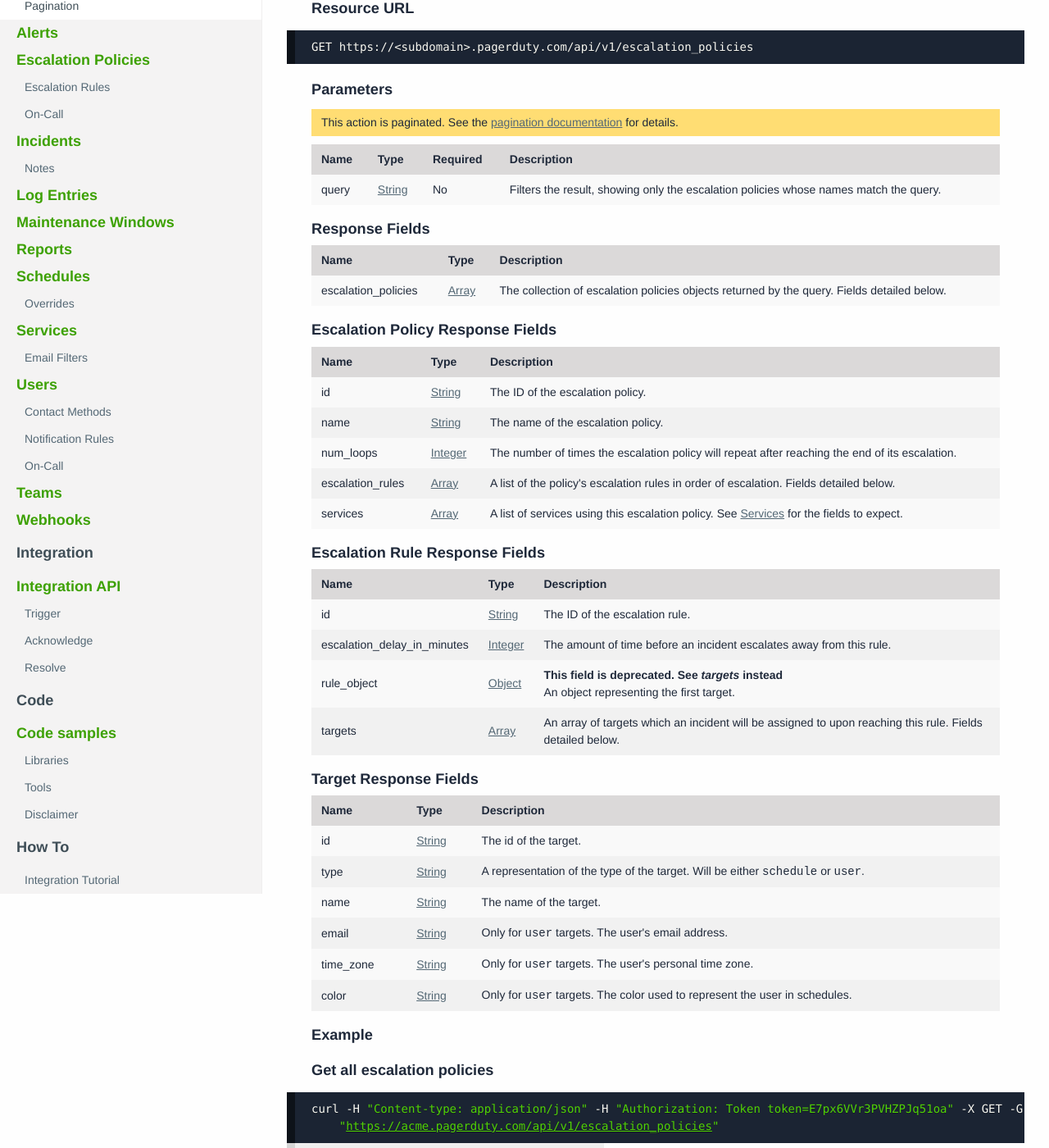
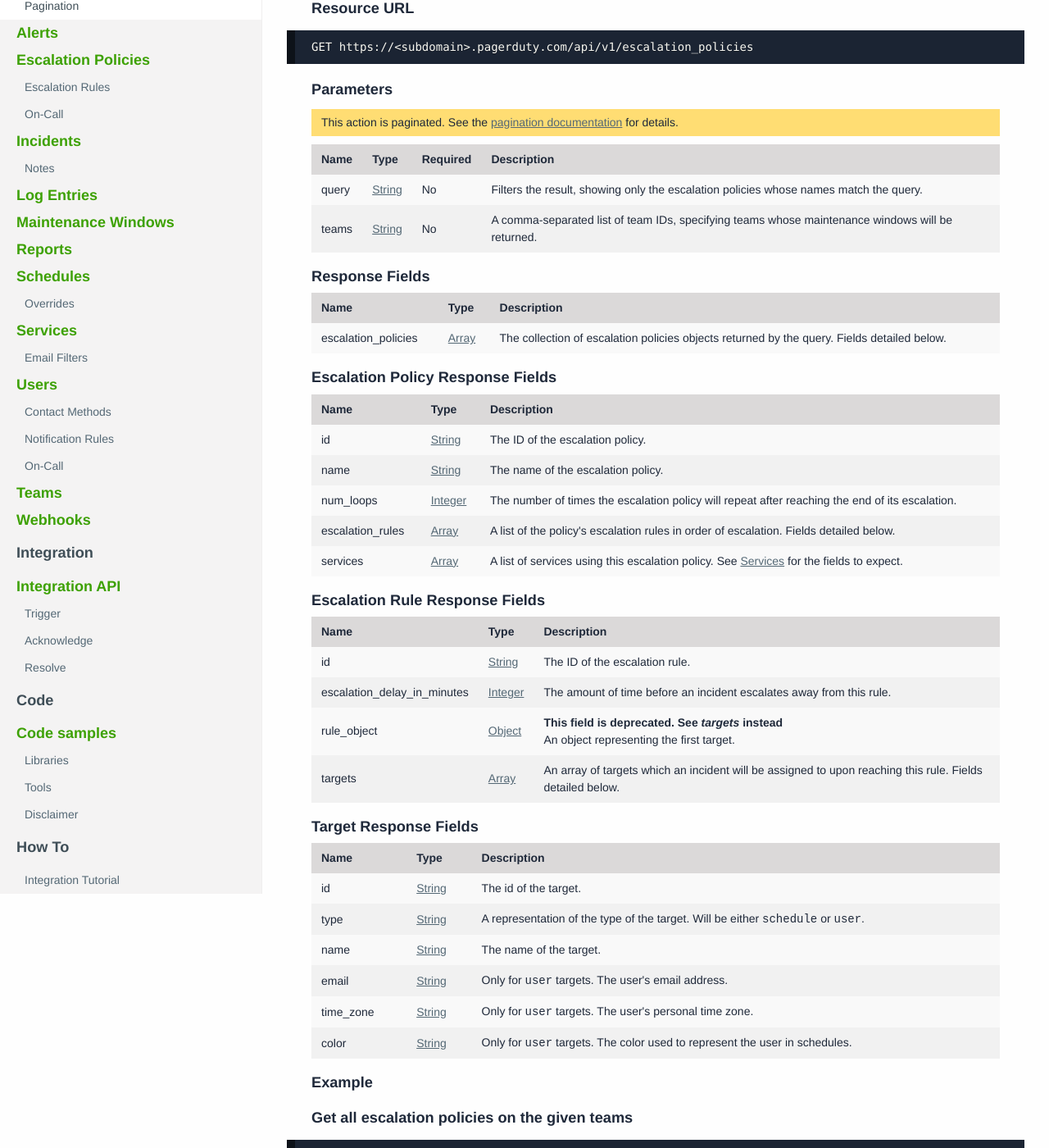
Before and after one commit to h4dz/devdocs, a Jekyll site: the page built from source/documentation/rest/escalation_policies/list.html, in a window 1280 px wide and 1400 px high, scrolled down 249 px. Shown: the whole window at 82% size. Built offline with Jekyll 4.4.1, drawn with Linux system fonts in a browser that asks for light colours; some web fonts are replaced; some of the changed text lies outside the part shown.

Commit message:
Added teams parameter and example to escalation_policies#list
[IN-169]

```diff
--- a/source/documentation/rest/escalation_policies/list.html
+++ b/source/documentation/rest/escalation_policies/list.html
@@ -73,6 +73,20 @@ GET https://<span class="base_url contenteditable persist" contenteditable="true
           </td>
           <td>
             Filters the result, showing only the escalation policies whose names match the query.
+          </td>
+        </tr>
+        <tr>
+          <td>
+            teams
+          </td>
+          <td>
+            <a href="/documentation/rest/types#string">String</a>
+          </td>
+          <td>
+            No
+          </td>
+          <td>
+            A comma-separated list of team IDs, specifying teams whose maintenance windows will be returned.
           </td>
         </tr>
       </tbody>
@@ -348,10 +362,11 @@ GET https://<span class="base_url contenteditable persist" contenteditable="true
     Example
   </h3>
   <h3>
-    Get all escalation policies
+    Get all escalation policies on the given teams
   </h3>
   <pre>
 <code class="prettyprint language-bash curl">curl -H "Content-type: application/json" -H "Authorization: Token token=<span class="base_auth_token contenteditable persist" contenteditable="true">E7px6VVr3PVHZPJq51oa</span>" -X GET -G \
+    --data-urlencode "teams=<span class='curl_params-until contenteditable' contenteditable='true'>P4QLGMN,P6XL8LK</span>" \
     "https://<span class="base_url contenteditable persist" contenteditable="true">acme</span>.pagerduty.com/api/v1/escalation_policies"</code>
 </pre>
   <p class="content-type-warning clearfix">
```
